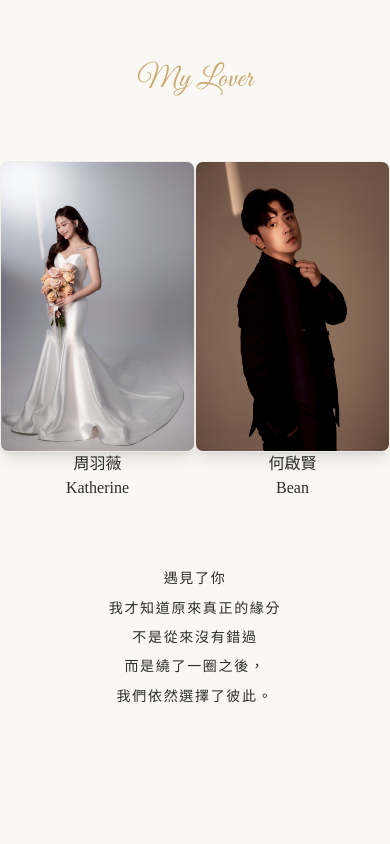
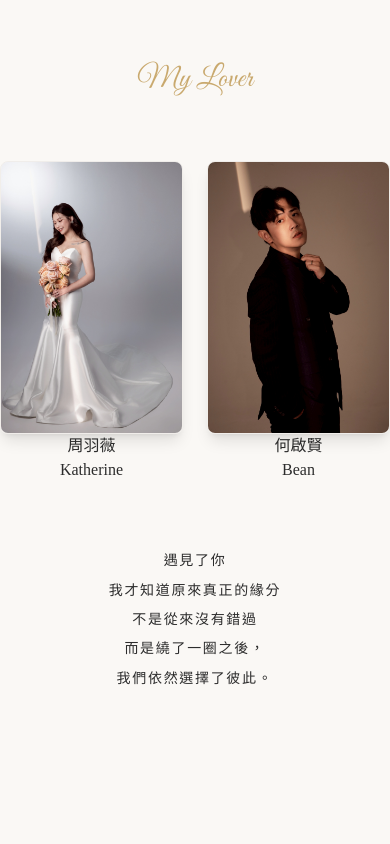
Before and after one commit to qaz326978547/he-zhou-wedding, a Vue app in the folder frontend/: page / in a window 390 px wide. Shown: the part 2020-2864 px from the top of the page. Built offline with nearby package versions, Linux system fonts and the light colour scheme; no server answers; a web font is replaced by a local one.

Commit message:
PC版調整

```diff
--- a/frontend/src/components/layout/AppFooter.vue
+++ b/frontend/src/components/layout/AppFooter.vue
@@ -19,8 +19,6 @@ import { WEDDING } from "@/constants/wedding";
     <LineButton :href="WEDDING.line.url" label="加入 LINE 官方帳號" />
 
     <div class="gold-divider mt-12" />
-    <p class="text-wedding-mist/70 text-xs tracking-widest">
-      © 2026 Bean &amp; Katherine · All Rights Reserved
-    </p>
+
   </footer>
 </template>
--- a/frontend/src/components/sections/CalendarSection.vue
+++ b/frontend/src/components/sections/CalendarSection.vue
@@ -33,7 +33,7 @@ while (day <= 30) {
 
     <!-- Polaroid / Magazine calendar card -->
     <div
-      class="relative mt-12 mx-auto max-w-[390px] bg-[#1f1f1f] p-4 pb-8 shadow-2xl"
+      class="relative mt-12 mx-auto max-w-[600px] bg-[#1f1f1f] p-4 pb-8 shadow-2xl"
     >
 
 
--- a/frontend/src/components/sections/StorySection.vue
+++ b/frontend/src/components/sections/StorySection.vue
@@ -14,7 +14,7 @@
         >感謝您一直以來的支持與關愛 <br />我們攜手期待著您的到來</span
       >
     </p>
-    <div>
+    <div class="max-w-[800px] mx-auto">
       <img
         src="/assets/gallery/photo-19.jpg"
         alt="Wedding Story"
@@ -28,7 +28,7 @@
     <div class="py-24 md:py-32">
       <p class="font-script text-3xl text-wedding-gold mb-10">My Lover</p>
 
-      <div class="flex items-center w-full">
+      <div class="flex items-center w-full max-w-[800px] mx-auto gap-6 md:gap-12">
         <div class="w-1/2">
           <img
             src="/assets/gallery/photo-20.jpg"
```
